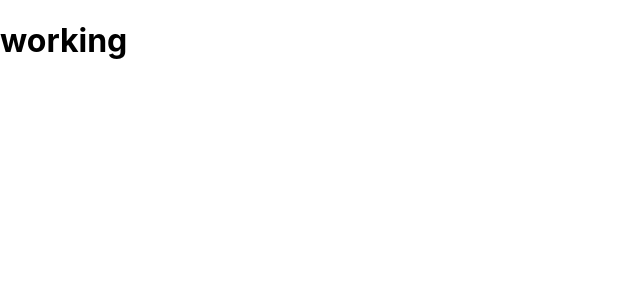
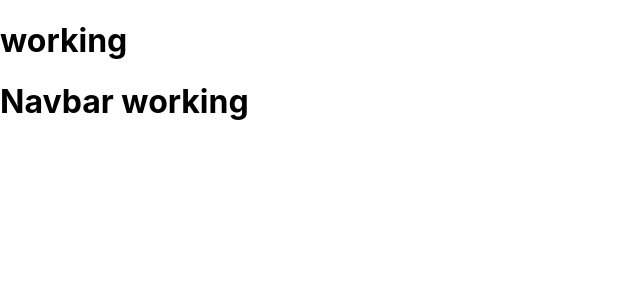
Before and after one commit to Gowthamrajp/saveit, a React (Create React App) app: page / in a window 1280 px wide. Shown: the top 300 px of the page, without its empty margins (0-640 px from the left). Built offline with nearby package versions, Linux system fonts and the light colour scheme.

Commit message:
Navbar Added is Working

```diff
--- a/src/App.js
+++ b/src/App.js
@@ -1,9 +1,12 @@
 
 import './App.css';
-
+import Navbar from './components/Navbar';
 function App() {
   return (
+    <div>
     <h1>working</h1>
+    <Navbar/>
+    </div>
   );
 }
 
--- /dev/null
+++ b/src/components/Navbar.js
@@ -0,0 +1,12 @@
+import React from "react";
+
+
+export default function Navbar()
+{
+    return(
+        <h1>Navbar working</h1>
+
+
+
+    )
+}
```
